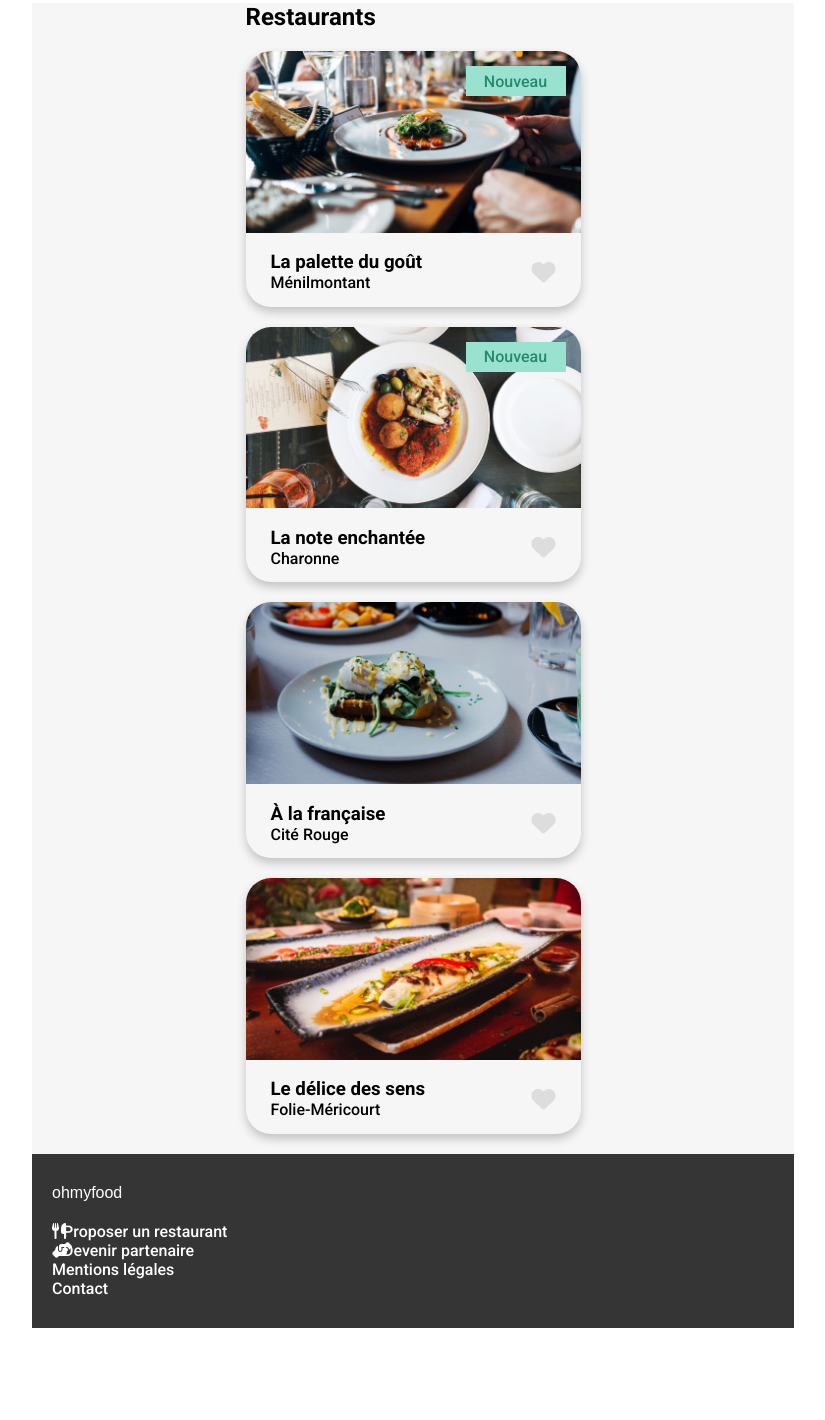
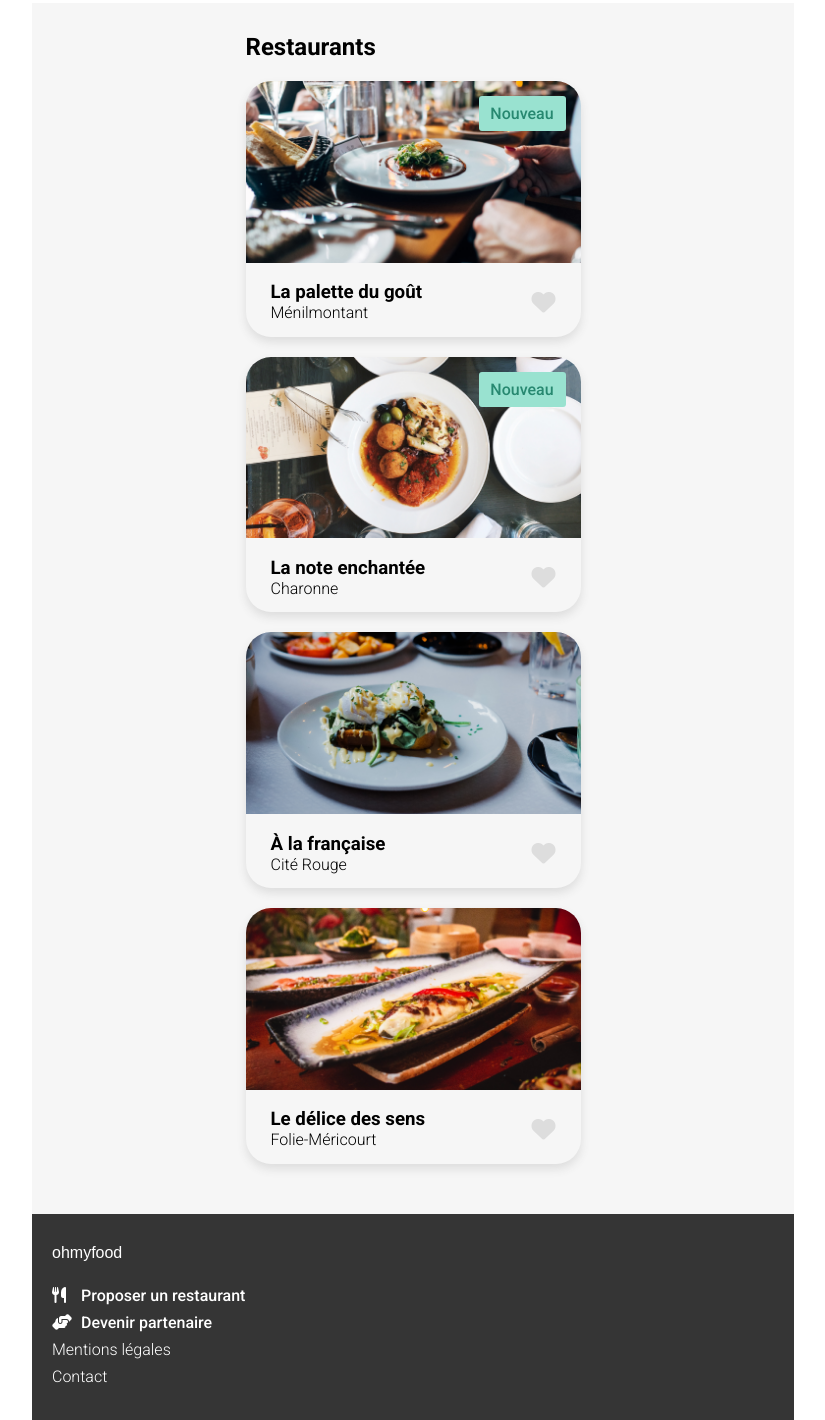
Before and after one commit to greskelll/ocProject3, a plain HTML site: page index.html in a window 1280 px wide. Shown: the part 715-2135 px from the top of the page, without its empty margins (227-1052 px from the left). Before the commit the page ends 2043 px from the top, so only its background shows below. Drawn offline with Linux system fonts and the light colour scheme; a web font is replaced by a local one.

Commit message:
html +css index terminé hors animation

```diff
--- a/index.html
+++ b/index.html
@@ -25,9 +25,11 @@
         </p>
     </div>
     <nav>
+        <div class="navigation">
             <h2>Réservez le menu qui vous convient</h2>
             <p>Découvrez des restaurants d’exception, sélectionnés par nos soins.</p>
             <a class="button" href="#">Explorer nos restaurants</a>
+        </div>
     </nav>
     <section class="functionning">
         <h2>Fonctionnement</h2>
@@ -55,7 +57,7 @@
             <div class="restaurants__card">
                 <div class="image">
                     <img src="assets/images/LaPaletteDuGout.png" alt="La palette du goût: pour les gourmets">
-                    <p class="float">Nouveau</p>
+                    <p class="image__float">Nouveau</p>
                 </div>
                 <div class="restaurants__card__informations">
                     <div>
@@ -69,7 +71,7 @@
             <div class="restaurants__card">
                 <div class="image">
                     <img src="assets/images/LaNoteEnchantée.png" alt="La note enchantée: retournez en enfance">
-                    <p class="float">Nouveau</p>
+                    <p class="image__float">Nouveau</p>
                 </div>
                 <div class="restaurants__card__informations">
                     <div>
@@ -102,11 +104,13 @@
         </section>
     </main>
     <footer>
+        <div class="foot">
             <p>ohmyfood</p>
             <a><i class="fa-solid fa-utensils"></i>Proposer un restaurant</a>
             <a><i class="fa-solid fa-handshake-angle"></i>Devenir partenaire</a>
-        <a>Mentions légales</a>
-        <a>Contact</a>
+            <a class="foot--small">Mentions légales</a>
+            <a class="foot--small">Contact</a>
+        </div>
     </footer>
 </body>
 
--- a/sass/Layout/_layout.scss
+++ b/sass/Layout/_layout.scss
@@ -1,10 +1,18 @@
 footer {
+    width: 100%;
+}
+
+.foot {
     width: $full-width;
     background-color: #353535;
     display: flex;
     flex-direction: column;
     color: $inverted-police;
     padding: 10px 0 30px 0;
+
+    &--small {
+        font-weight: $small-weight;
+    }
 
     & p {
         padding: 20px;
@@ -13,13 +21,15 @@ footer {
 
     & a {
         padding-left: 20px;
-        line-height: $line-height;
+        margin: 4px 0;
         font-size: $small-font;
 
         & i {
             width: 11px;
             height: 13px;
+            margin-right: 18px;
         }
+
     }
 }
 
--- a/sass/Utils/_mixin.scss
+++ b/sass/Utils/_mixin.scss
@@ -7,7 +7,7 @@
 @mixin rounded-with-shadow {
     border: 0px solid black;
     border-radius: 25px;
-    box-shadow: 0px 5px 10px darken($grey, 20%);
+    box-shadow: 0px 5px 10px darken($grey, 10%);
 }
 
 @mixin icon-button {
--- a/sass/style.scss
+++ b/sass/style.scss
@@ -20,12 +20,20 @@ h2 {
 }
 
 nav {
+    width: $full-width;
+}
+
+.navigation {
     padding: 25px;
     width: 100%;
     background-color: $grey;
     @include flex-center;
     flex-direction: column;
     text-align: center;
+
+    & p {
+        font-weight: $small-weight;
+    }
 }
 
 .button {
@@ -96,6 +104,7 @@ main {
     min-width: 300px;
     width: 90%;
     max-width: 335px;
+    margin: 30px auto;
 
     &__card {
         @include rounded-with-shadow;
@@ -115,6 +124,10 @@ main {
             padding: 0 25px;
             height: 70px;
 
+            & p {
+                font-weight: $small-weight;
+            }
+
             & i {
                 font-size: 150%;
                 color: darken($grey, 10%);
@@ -126,15 +139,16 @@ main {
 .image {
     position: relative;
     text-align: center;
-}
 
-.float {
+    &__float {
         position: absolute;
-    width: 100px;
-    height: 30px;
+        width: 87px;
+        height: 35px;
+        border-radius: 3px;
         background-color: $tertiary-color;
         @include flex-center;
         top: 15px;
         right: 15px;
         color: darken($tertiary-color, 40%)
     }
+}
```
Also changed, not shown: assets/css/style.css, 1 other file. Lines whose indentation alone changed are shown as unchanged.
